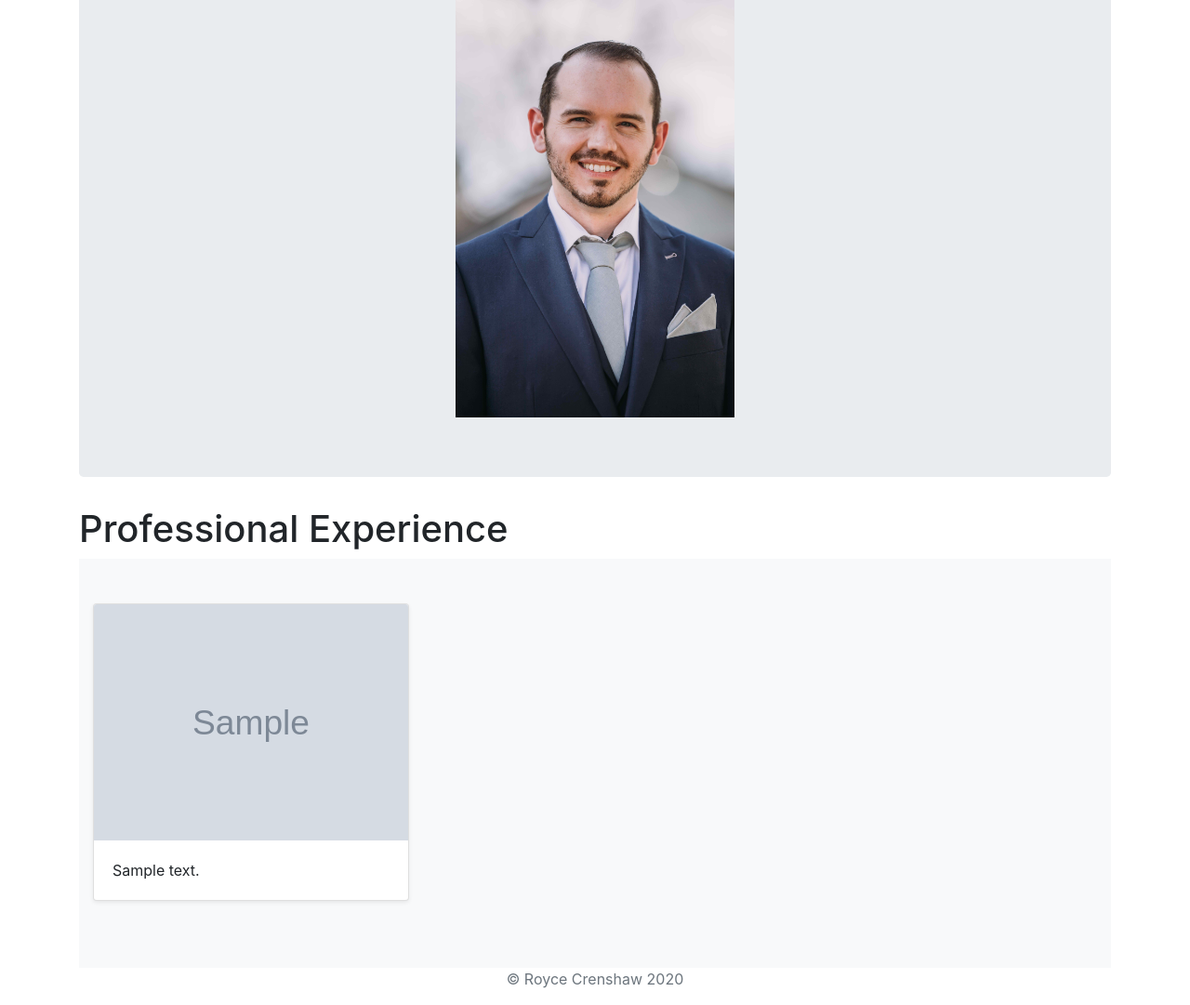
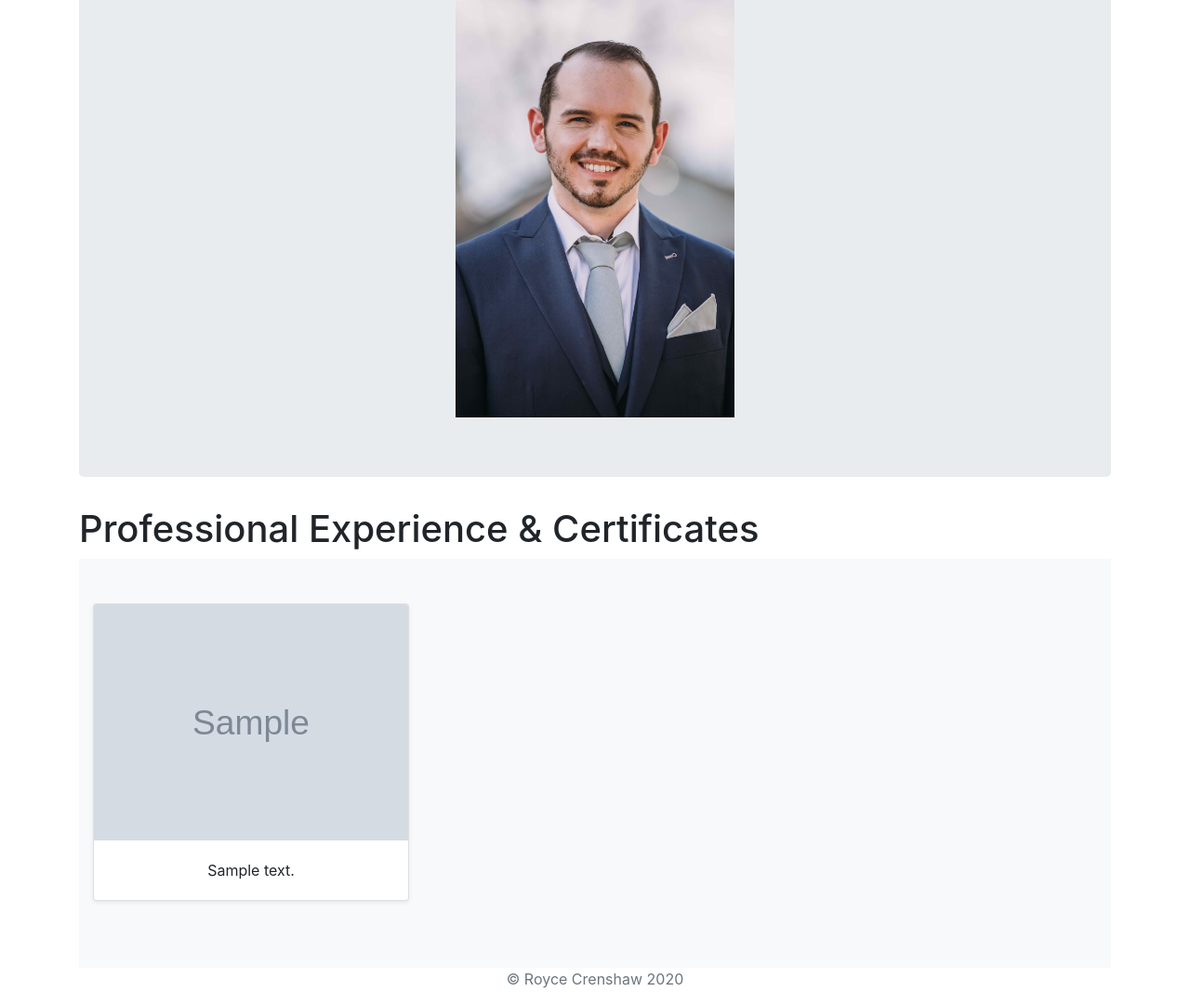
Before and after one commit to R2-C2/portfolio-project-original, a Django app: template jobs/templates/jobs/home.html in a window 1280 px wide. Shown: the part 323-1404 px from the top of the page at 93% size. Run offline with Django 3.2, Linux system fonts and the light colour scheme; the template is opened without the code that fills it: most values are stand-ins (such as "Sample title", 1, 10 or a date in 2020); grey boxes marked "Sample" are stand-in pictures; data that the repository does not hold is empty; some libraries are stand-ins or nearby versions.

Commit message:
Adding certificates to homepage

```diff
--- a/jobs/templates/jobs/home.html
+++ b/jobs/templates/jobs/home.html
@@ -16,7 +16,7 @@
         <img src="{% static 'RoyceCrenshaw.jpg' %}", width="300"/>
       </div>
     </section>
-    <h1>Professional Experience</h1>
+    <h1>Professional Experience & Certificates</h1>
     <div class="album py-5 bg-light">
       <div class="container">
         <div class="row">
@@ -25,7 +25,7 @@
             <div class="card mb-4 shadow-sm">
               <img class="bd-placeholder-img card-img-top" src="{{ job.image.url }}"></img>
               <div class="card-body">
-                <p class="card-text">{{job.summary}}</p>
+                <p style="text-align: center" class="card-text">{{job.summary}}</p>
               </div>
             </div>
           </div>
@@ -33,6 +33,7 @@
         </div>
       </div>
     </div>
+
   </main>
 </body>
 
```
